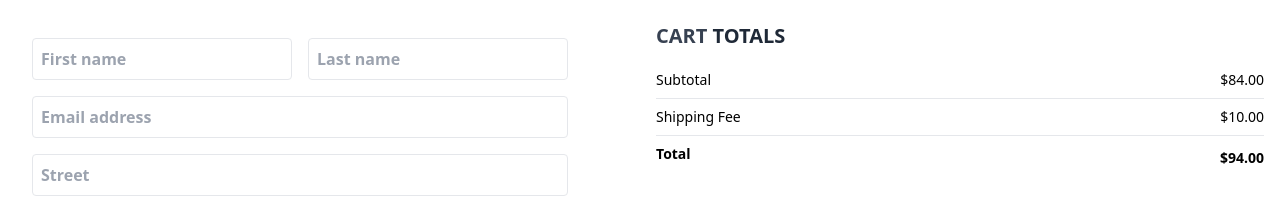
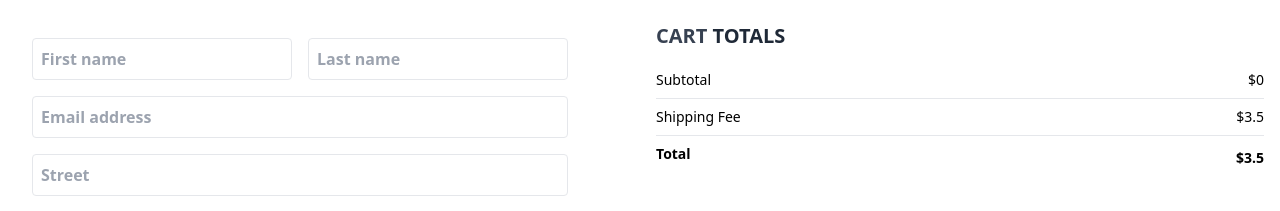
Before and after one commit to AbdulRehman2236/shop-store, a React (Create React App) app: page /place-order in a window 1280 px wide. Shown: the part 166-377 px from the top of the page. Built offline with nearby package versions, Linux system fonts and the light colour scheme.

Commit message:
Added cart totals calculation

```diff
--- a/src/components/PlaceOrder.js
+++ b/src/components/PlaceOrder.js
@@ -1,8 +1,12 @@
 import React from "react";
 import { useForm } from "react-hook-form";
+import { useSelector } from "react-redux";
 import { useNavigate } from "react-router-dom";
+import { generateShippingFee } from "../utils/helpers";
 
 const PlaceOrder = () => {
+  const subTotal = useSelector((store) => store.cart.totalAmount);
+  const shippingFee = generateShippingFee();
   const navigate = useNavigate();
   const {
     register,
@@ -135,17 +139,17 @@ const PlaceOrder = () => {
             <div className="space-y-2 text-sm">
               <div className="flex justify-between dark:text-white">
                 <span>Subtotal</span>
-                <span>$84.00</span>
+                <span>${subTotal}</span>
               </div>
               <hr />
               <div className="flex justify-between dark:text-white">
                 <span>Shipping Fee</span>
-                <span>$10.00</span>
+                <span>${shippingFee}</span>
               </div>
               <hr />
               <div className="flex justify-between font-bold space-y-1 dark:text-white">
                 <span>Total</span>
-                <span>$94.00</span>
+                <span>${subTotal + shippingFee}</span>
               </div>
             </div>
           </div>
--- a/src/utils/helpers.js
+++ b/src/utils/helpers.js
@@ -6,3 +6,7 @@ export const sortProductByPrice = (products, sortType) => {
   else if (sortType === SORTING_TYPES[2].identifier) return productForSort.sort((a, b) => b.price - a.price);
   else return null;
 };
+
+export const generateShippingFee = () => {
+  return Math.ceil(Math.random() * 10) + 0.5;
+};
```
